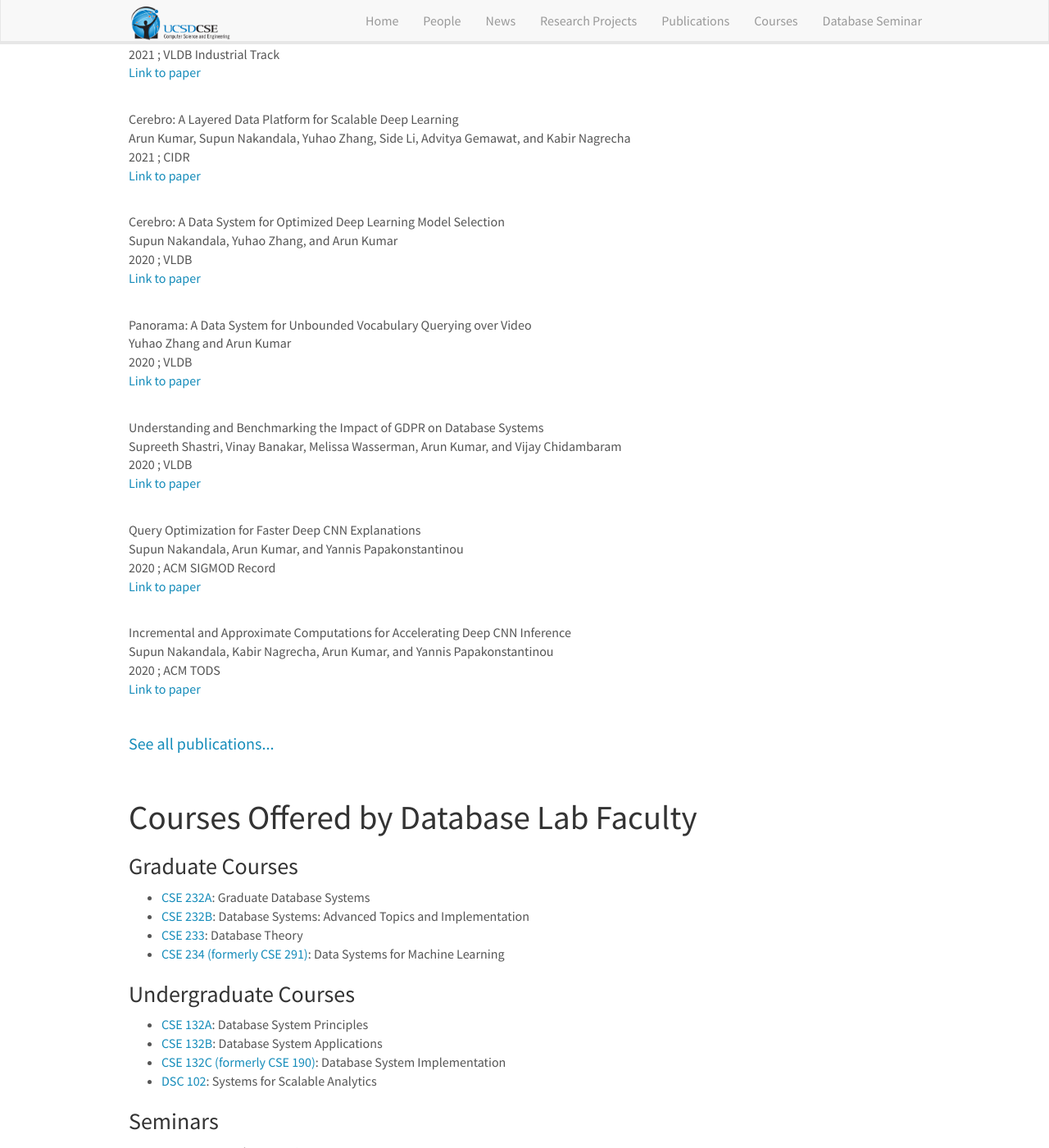
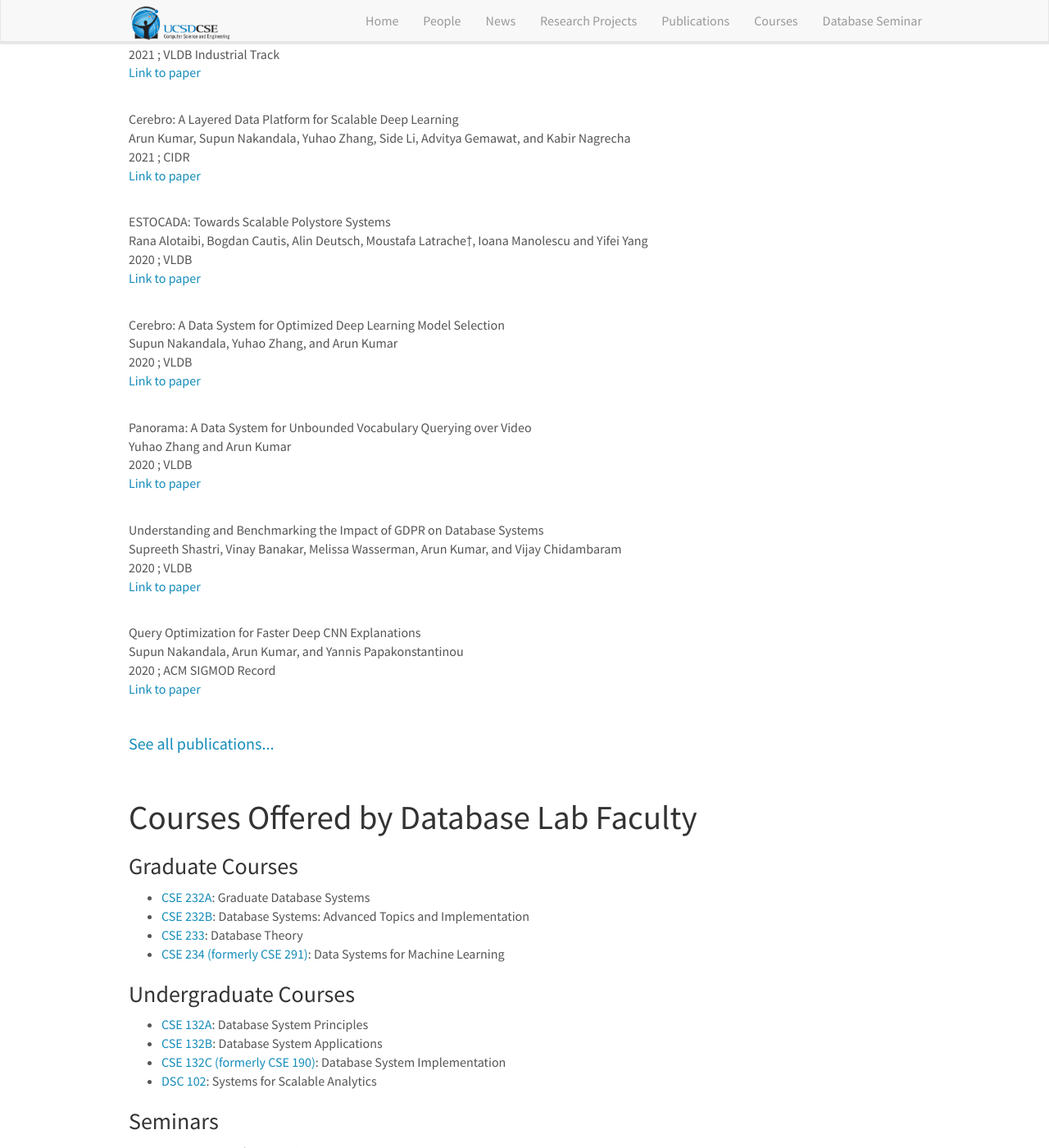
Before and after one commit to dbucsd/dbucsd.github.io, a Jekyll site: the page built from index.md, in a window 1280 px wide and 1400 px high, scrolled down 5264 px. Shown: the whole window at 82% size. Built offline with Jekyll 4.4.1, drawn with Linux system fonts in a browser that asks for light colours; nearby versions of some CDN libraries.

Commit message:
Added VLDB paper

```diff
--- a/_data/papers.yml
+++ b/_data/papers.yml
@@ -23,6 +23,11 @@
   title: "Cerebro: A Layered Data Platform for Scalable Deep Learning"
   author: Arun Kumar, Supun Nakandala, Yuhao Zhang, Side Li, Advitya Gemawat, and Kabir Nagrecha
   link: https://adalabucsd.github.io/cerebro.html
+- year: 2020
+  venue: VLDB
+  title: "ESTOCADA: Towards Scalable Polystore Systems"
+  author: Rana Alotaibi, Bogdan Cautis, Alin Deutsch, Moustafa Latrache†, Ioana Manolescu and Yifei Yang
+  link: http://www.vldb.org/pvldb/vol13/p2949-alotaibi.pdf
 - year: 2020
   venue: VLDB
   title: "Cerebro: A Data System for Optimized Deep Learning Model Selection"
```
